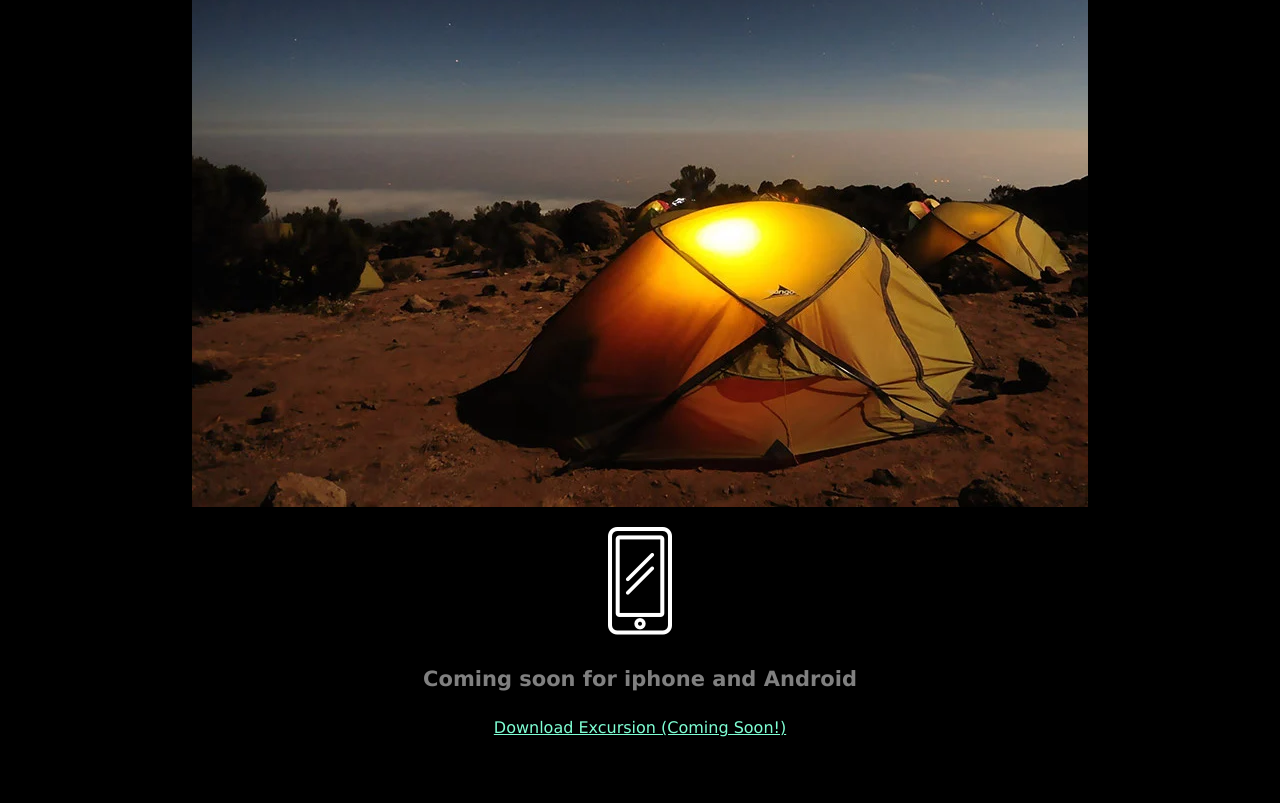
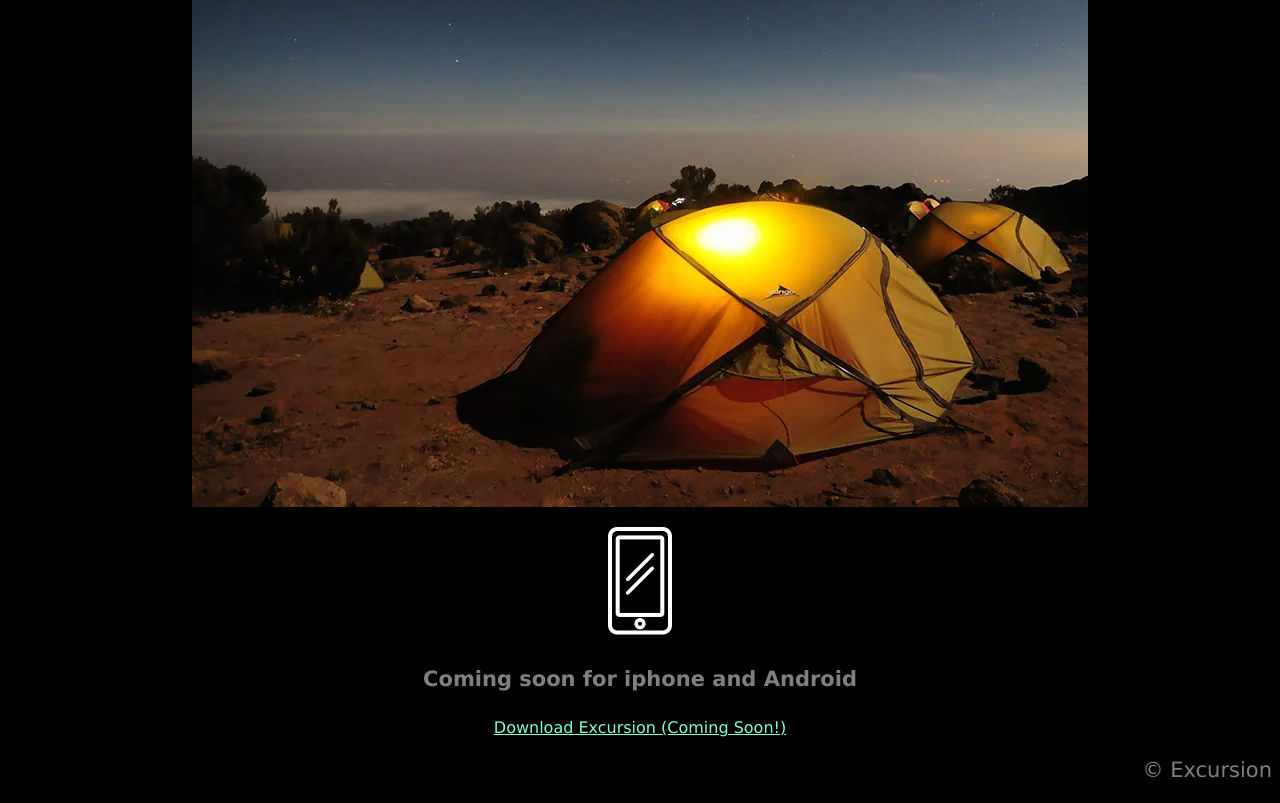
Before and after one commit to PemaYT/excursion, a plain HTML site: page index.html in a window 1280 px wide. Shown: the part 505-1308 px from the top of the page. Before the commit the page ends 1258 px from the top, so only its background shows below. Drawn offline with Linux system fonts and the light colour scheme.

Commit message:
Final push

```diff
--- a/index.html
+++ b/index.html
@@ -19,5 +19,6 @@
     <p><img src="resources/images/img for project.webp"></p>
     <h4 class="header--sub-header">Coming soon for iphone and Android</h4>
     <p><a class="link--cta" href="#">Download Excursion (Coming Soon!)</a></p>
+    <p class="footer--copyright">© Excursion</p>
 </body>
 </html>
--- a/resources/css/style.css
+++ b/resources/css/style.css
@@ -30,3 +30,11 @@ body {
     font-size: 16px;
     color: aquamarine;
 }
+
+/* FOOTER */
+
+.footer--copyright {
+    font-size: 21px;
+    color: gray;
+    text-align: right;
+}
```
